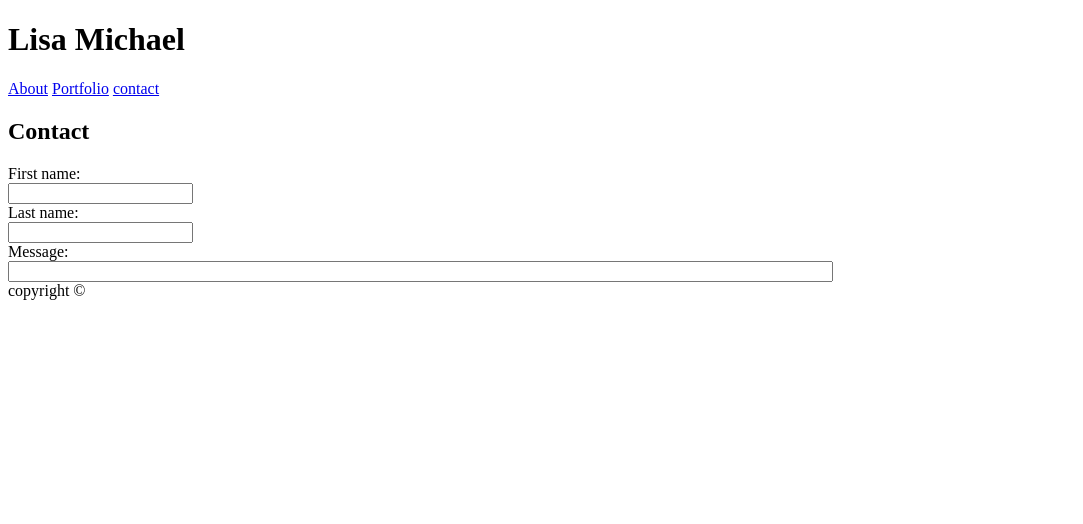
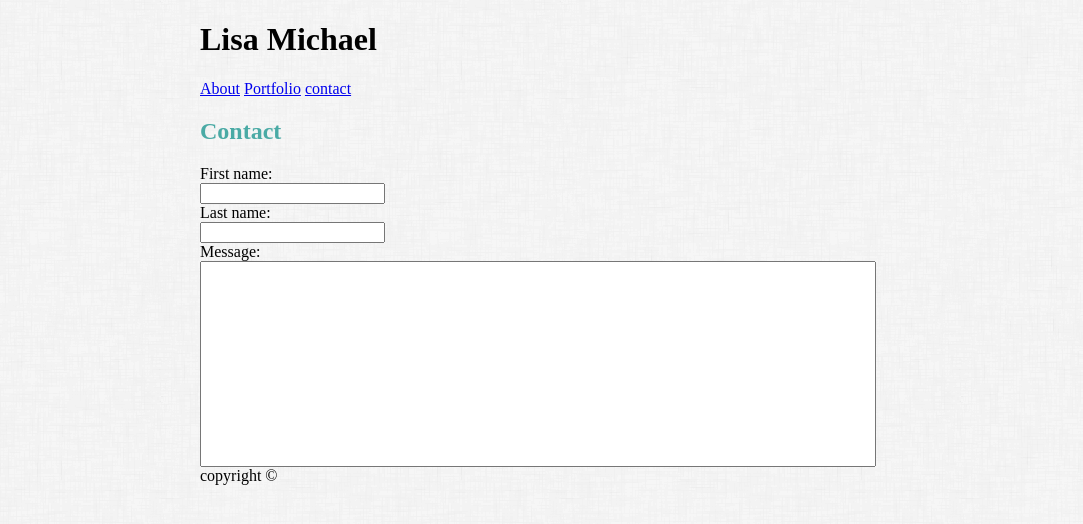
Before and after one commit to LisaMichael/Basic-Portfolio, a plain HTML site: page contact.html in a window 1280 px wide. Shown: the whole page, without its empty margins (0-1083 px from the left). Drawn offline with Linux system fonts and the light colour scheme.

Commit message:
updates after changing message box size in contact.html

```diff
--- a/assets/css/style.css
+++ b/assets/css/style.css
@@ -24,15 +24,8 @@ body {
 
 #nav a {
     text-decoration: none;
-    text-align: right;
+    display: block;
 }
-
-/* #nav::after {
-    content: "";%
-    display: inline;
-    clear: both;
-  } */
-
 
 #main_content {
     background-color: #ffffff;
@@ -42,14 +35,23 @@ body {
 #profilepic {
     display: inline-block;
     width: 20%;
-     /* height: 200px; */
 }
-/*  */
+
 #headings {
     color: #4aaaa5;
 }
 
+.clearfix a {
+    list-style: none;
+    width: 50px;
+
+}
+
+#message {
+    width: calc(80% - 100px);
+    height: 200px;
+}
 #footer {
-    position: relative;
+    /* position: relative; */
     text-align: center;
 }
--- a/contact.html
+++ b/contact.html
@@ -5,9 +5,10 @@
     <meta name="viewport" content="width=<device-width>, initial-scale=1.0">
     <meta http-equiv="X-UA-Compatible" content="ie=edge">
     <title>Document</title>
+    <link href="assets/css/style.css" rel="stylesheet" type="text/css">
 </head>
 <body>
-<h1>Lisa Michael</h1>
+<h1 id = "mainheader">Lisa Michael</h1>
 
 <div>
         <a href="index.html">About</a>
@@ -16,15 +17,18 @@
     </div>
 
 
-   <H2>Contact</H2>
+   <h2 id= "headings">Contact</h2>
 
     <form>
         First name:<br>
         <input type="text" name="Name"><br>
         Last name:<br>
         <input type="text" name="Email"><br>
+
+        <!-- /* need to add  width: calc(100% - 100px);
+        height: 200px; to css */ -->
         Message: <br>
-        <input type="text" name="Message" size= "100">
+        <input id = "message" type="text" name="Message" >
 
       </form>
 
```
